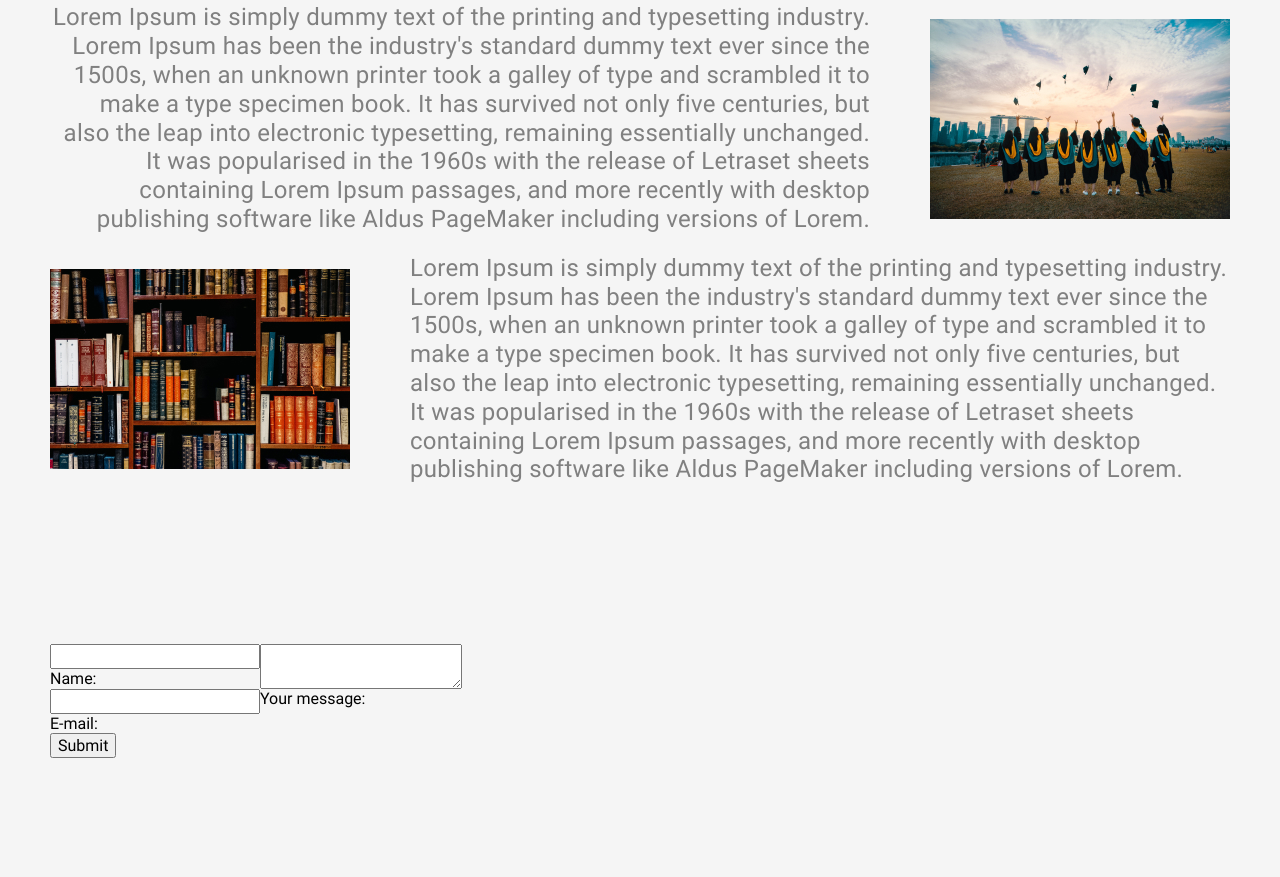
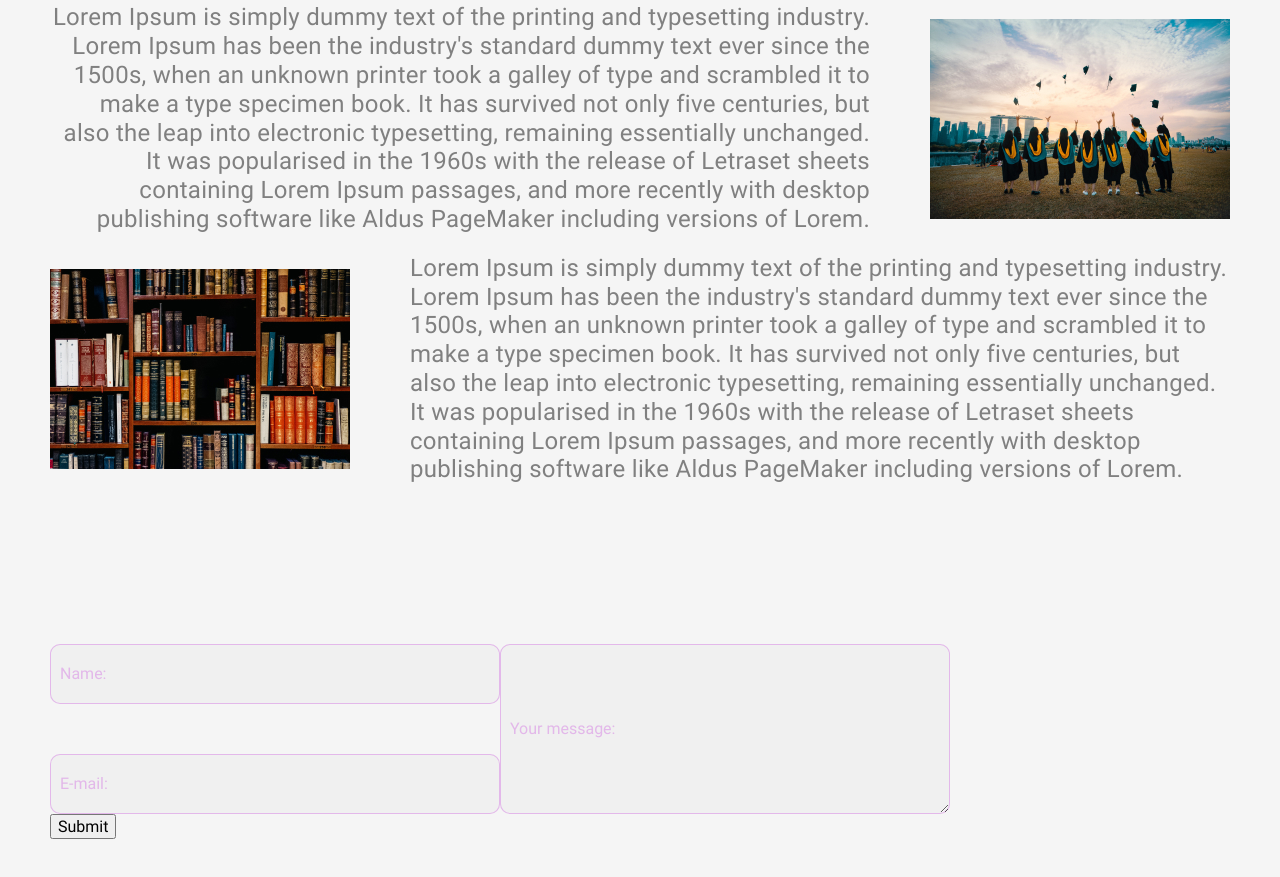
Before and after one commit to vnetti/travel, a website: page src/index.html in a window 1280 px wide. Shown: the part 1127-2004 px from the top of the page. Before the commit the page ends 1965 px from the top, so only its background shows below. Drawn offline with nearby package versions, Linux system fonts and the light colour scheme; files that its build step writes are made by us from their sources; files whose address does not match are found by name.

Commit message:
made form.1v

```diff
--- a/gulp/version.json
+++ b/gulp/version.json
@@ -1,3 +1,3 @@
 {
-    "main": "20230301133457"
+    "main": "20230301193503"
 }
--- a/src/html/sections/_form.html
+++ b/src/html/sections/_form.html
@@ -3,11 +3,11 @@
         <form action="#" class="form__inner">
             <div class="form__inputs">
                 <div>
-                    <div class="form__name"><input name="name" type="text" id="name"><label for="name">Name:</label></div>
-                    <div class="form__email"><input name="email" type="email" id="email"><label for="email">E-mail:</label></div>
+                    <div class="input form__name"><input name="name" type="text" id="name"><label for="name">Name:</label></div>
+                    <div class="input form__email"><input name="email" type="email" id="email"><label for="email">E-mail:</label></div>
                 </div>
                 <div>
-                    <div class="form__message"><textarea name="message" id="message"></textarea><label for="message">Your message:</label></div>
+                    <div class="input form__message"><textarea name="message" id="message"></textarea><label for="message">Your message:</label></div>
                 </div>
             </div>
             <div class="form__button">
--- a/src/scss/_vars.scss
+++ b/src/scss/_vars.scss
@@ -1,5 +1,6 @@
 // colors
 $purple: #BC10D8;
+$purple-25: rgba($color: $purple, $alpha: .25);
 $peru: #CD853F;
 $gray: #808080;
 $black: #212121;
--- a/src/scss/sections/_form.scss
+++ b/src/scss/sections/_form.scss
@@ -11,8 +11,39 @@
     &:first-child div {
       display: flex;
       flex-direction: column;
+      gap: 50px;
+    }
+  }
 
+  .input {
+    position: relative;
+    height: 100%;
+
+    input, textarea {
+      padding: 10px;
+      background-color: #F0F0F0;
+      width: 450px;
+      height: 60px;
+      border: 1px solid $purple-25;
+      border-radius: 10px;
+    }
+
+    textarea {
+      height: 100%;
+    }
+
+    label {
+      position: absolute;
+      top: 50%;
+      transform: translateY(-50%);
+      left: 10px;
+      color: $purple-25;
 
     }
   }
+
+
+  &__name {
+
+  }
 }
```
Also changed, not shown: dist/css/style.min.css, dist/index.html, src/css/style.css.
